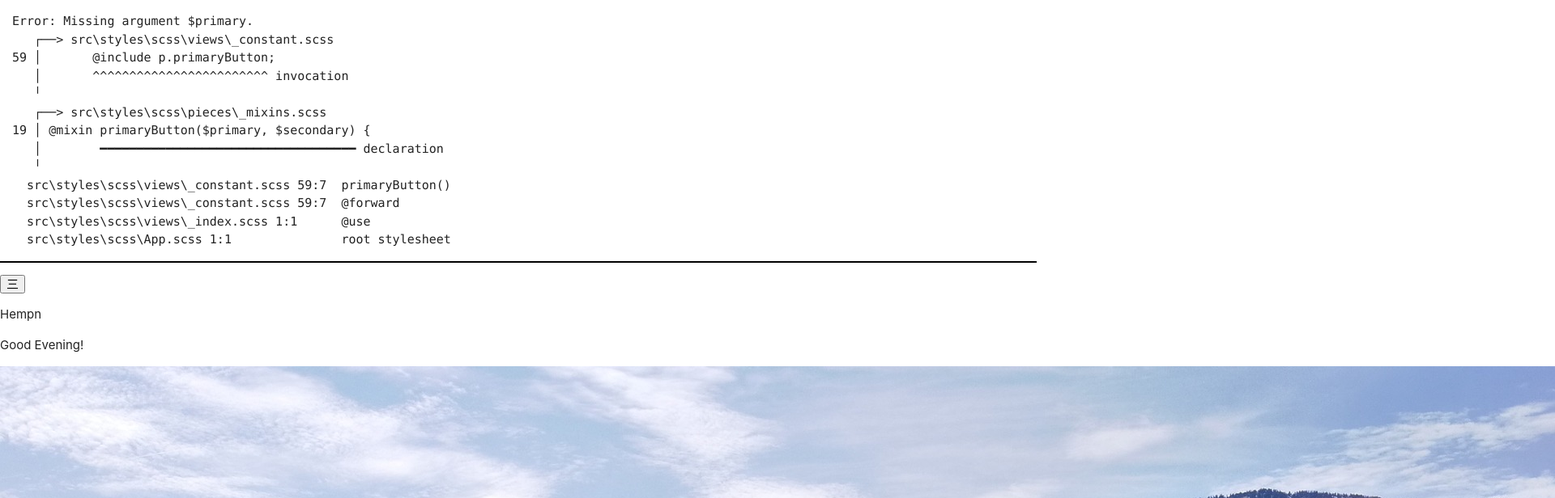
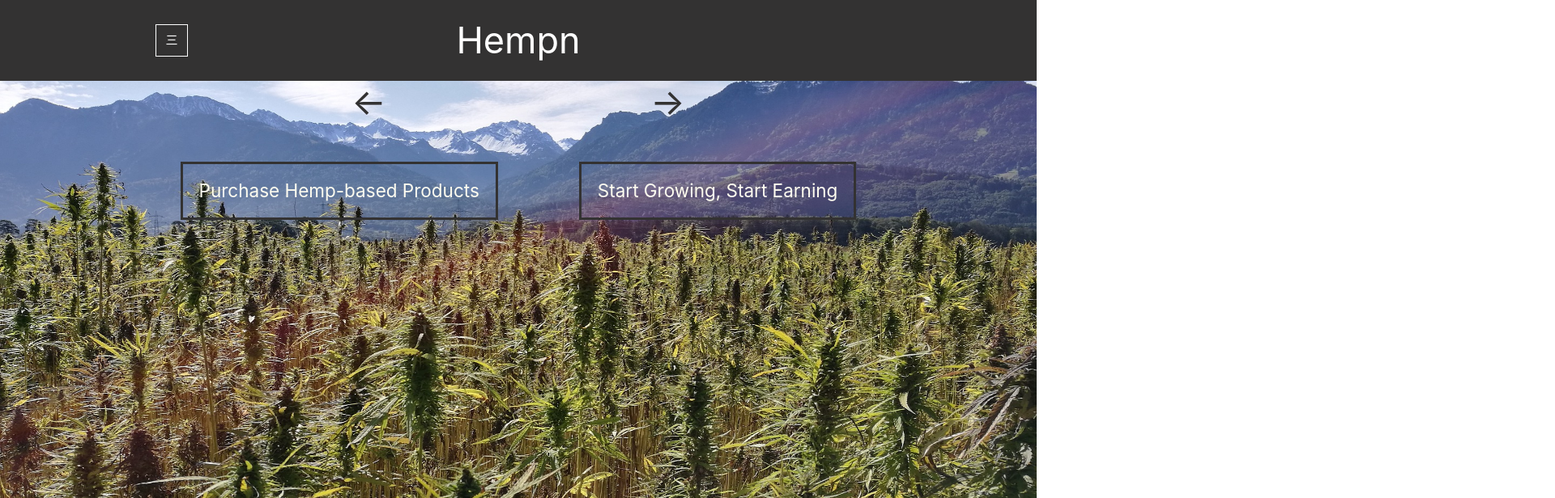
Before and after one commit to HaveringChinese/hempn, a React (Create React App) app: page / in a window 1280 px wide. Shown: the top 616 px of the page at 81% size, 1920 px wide, since content can reach past the window. Built offline with nearby package versions, Linux system fonts and the light colour scheme.

Commit message:
resolve mixins error, login/register error

```diff
--- a/src/components/constant/User.jsx
+++ b/src/components/constant/User.jsx
@@ -3,57 +3,16 @@ import React, {useState} from "react";
 // import ColorfulHemp from "../images/kym-mackinnon-colorful-hemp.jpg";
 
 function User(){
-  const [userAction, setUserAction] = useState("");
-  const [contact, setContact] = useState({
-    fName: "",
-    lName: "",
-    email: ""
-  });
 
-  function handleChange(event){
-    const {name, value} = event.target;
 
-    setContact(prevValue => {
-
-      if(name==="fName"){
-        return {...prevValue, fName: value}
-      } else if (name==="lName"){
-        return {...prevValue, lName: value}
-      } else {
-      return {...prevValue, email: value}
-      }
-    })
-  };
 
   return (
     <div className="login-register">
 
       <div className="user-actions">
-        <button onClick={setUserAction("login")} name="login">Login</button>
-        <button onClick={setUserAction("register")} name="register">Register</button>
+        <button name="login">Login</button>
+        <button name="register">Register</button>
       </div>
-
-      {userAction === "login" && <div className="login">
-        {/* <img src={ColorfulHemp} className="carousel-image" alt="hemp field with colorful sunset background"></img> */}
-        <h1>Login {contact.fName} {contact.lName}</h1>
-        <p>{contact.email}</p>
-        <input name="fName" onChange={handleChange} placeholder="First Name"></input>
-        <input name="lName" onChange={handleChange} placeholder="Last Name"></input>
-        <input name="email" onChange={handleChange} placeholder="Email"></input>
-        <button>Login</button>
-      </div>
-      };
-
-      {userAction === "register" && <div className="register">
-      {/* <img src={Flower} className="carousel-image" alt="child holding single hemp flower into the sun"></img> */}
-      <h1>Register {contact.fName} {contact.lName}</h1>
-      <p>{contact.email}</p>
-      <input name="fName" onChange={handleChange} placeholder="First Name"></input>
-      <input name="lName" onChange={handleChange} placeholder="Last Name"></input>
-      <input name="email" onChange={handleChange} placeholder="Email"></input>
-      <button>Register</button>
-      </div>
-      };
 
     </div>
   )
--- a/src/styles/css/App.css
+++ b/src/styles/css/App.css
@@ -1,24 +1,338 @@
-/* Error: Missing argument $primary.
- *    ,--> src\styles\scss\views\_constant.scss
- * 59 |       @include p.primaryButton;
- *    |       ^^^^^^^^^^^^^^^^^^^^^^^^ invocation
- *    '
- *    ,--> src\styles\scss\pieces\_mixins.scss
- * 19 | @mixin primaryButton($primary, $secondary) {
- *    |        =================================== declaration
- *    '
- *   src\styles\scss\views\_constant.scss 59:7  primaryButton()
- *   src\styles\scss\views\_constant.scss 59:7  @forward
- *   src\styles\scss\views\_index.scss 1:1      @use
- *   src\styles\scss\App.scss 1:1               root stylesheet */
+body {
+  position: relative;
+  margin: 0;
+  min-height: 100vh;
+  min-width: 100vw;
+}
 
-body::before {
-  font-family: "Source Code Pro", "SF Mono", Monaco, Inconsolata, "Fira Mono",
-      "Droid Sans Mono", monospace, monospace;
-  white-space: pre;
-  display: block;
-  padding: 1em;
-  margin-bottom: 1em;
-  border-bottom: 2px solid black;
-  content: "Error: Missing argument $primary.\a    \250c \2500 \2500 > src\\styles\\scss\\views\\_constant.scss\a 59 \2502        @include p.primaryButton;\d\a    \2502        ^^^^^^^^^^^^^^^^^^^^^^^^ invocation\a    \2575 \a    \250c \2500 \2500 > src\\styles\\scss\\pieces\\_mixins.scss\a 19 \2502  @mixin primaryButton($primary, $secondary) {\d\a    \2502         \2501 \2501 \2501 \2501 \2501 \2501 \2501 \2501 \2501 \2501 \2501 \2501 \2501 \2501 \2501 \2501 \2501 \2501 \2501 \2501 \2501 \2501 \2501 \2501 \2501 \2501 \2501 \2501 \2501 \2501 \2501 \2501 \2501 \2501 \2501  declaration\a    \2575 \a   src\\styles\\scss\\views\\_constant.scss 59:7  primaryButton()\a   src\\styles\\scss\\views\\_constant.scss 59:7  @forward\a   src\\styles\\scss\\views\\_index.scss 1:1      @use\a   src\\styles\\scss\\App.scss 1:1               root stylesheet";
+.header-banner {
+  position: fixed;
+  height: 100px;
+  width: 100vw;
+  z-index: 10;
+  display: flex;
+  justify-content: center;
+  align-items: center;
+  background-color: #333232;
 }
+.header-banner .header-banner-text {
+  align-content: center;
+  font-size: 3rem;
+  color: white;
+}
+
+.menu-button {
+  position: absolute;
+  left: 15%;
+  background-color: #333232;
+  width: 40px;
+  height: 40px;
+  color: white;
+  border: solid 1px white;
+}
+.menu-button:hover {
+  background-color: #fffdf0;
+  color: #333232;
+  cursor: pointer;
+}
+
+.menu {
+  position: absolute;
+  left: 0%;
+  top: 100px;
+  display: flex;
+  justify-content: center;
+  align-items: center;
+  align-self: flex-start;
+  flex-direction: column;
+  row-gap: 20px;
+  min-width: 300px;
+  padding: 10px 10px;
+  min-height: fit-content;
+  background-color: #333232;
+}
+.menu .menu-header {
+  font-size: 3rem;
+  color: white;
+}
+.menu button {
+  width: 100%;
+  height: fit-content;
+  font-size: 2rem;
+  background-color: #333232;
+  border: solid white 2px;
+  color: white;
+  border: solid white 2px;
+}
+.menu button:hover {
+  color: #333232;
+  background-color: white;
+  cursor: pointer;
+}
+
+.footer-banner {
+  position: absolute;
+  height: 100px;
+  width: 100vw;
+  z-index: 10;
+  bottom: 0;
+  left: 0;
+  display: flex;
+  justify-content: center;
+  align-items: center;
+  background-color: #333232;
+}
+.footer-banner .footer-banner-text {
+  align-content: center;
+  font-size: 1rem;
+  color: white;
+}
+
+.initial {
+  position: relative;
+  display: grid;
+  grid-template-columns: 1fr 75% 1fr;
+  grid-template-rows: repeat(1fr, auto);
+}
+.initial button {
+  background-color: transparent;
+  border: solid #333232;
+  color: #333232;
+  font-size: 1.5rem;
+  padding: 20px;
+}
+.initial button:hover {
+  cursor: pointer;
+}
+.initial .buttons {
+  display: flex;
+  justify-content: center;
+  align-items: center;
+  align-content: center;
+  z-index: 1;
+  grid-column: 2/3;
+  width: 100%;
+  position: absolute;
+  top: 25%;
+  left: 0%;
+}
+.initial .nav-button {
+  margin: auto 50px auto 50px;
+  color: #fffdf0;
+}
+.initial .nav-button:hover {
+  box-shadow: inset 0 0 0 5px #fffdf0;
+}
+.initial .carousel-buttons {
+  display: flex;
+  justify-content: center;
+  align-items: center;
+  justify-content: space-evenly;
+  align-content: center;
+  margin-left: 10vw;
+  width: 80vw;
+  z-index: 1;
+  position: absolute;
+  top: 10%;
+}
+.initial .carousel-buttons .leftward-button {
+  top: 10%;
+  left: 15%;
+  font-size: 3rem;
+  background-color: transparent;
+  border: none;
+}
+.initial .carousel-buttons .leftward-button:hover {
+  color: white;
+}
+.initial .carousel-buttons .rightward-button {
+  top: 10%;
+  right: 15%;
+  font-size: 3rem;
+  background-color: transparent;
+  border: none;
+}
+.initial .carousel-buttons .rightward-button:hover {
+  color: white;
+}
+@keyframes fadeAway {
+  to {
+    visibility: hidden;
+    width: 0;
+    height: 0;
+  }
+}
+.initial .greeting {
+  position: absolute;
+  top: 0%;
+  right: 37%;
+  width: fit-content;
+  grid-column: 2/3;
+  z-index: 10;
+  animation: fadeAway 0s ease-in 3s;
+  animation-fill-mode: forwards;
+}
+.initial .greeting p {
+  font-size: 1rem;
+  color: white;
+}
+.initial .greeting.hide {
+  display: none;
+}
+@keyframes fadeIn {
+  0% {
+    opacity: 0;
+  }
+  100% {
+    opacity: 1;
+  }
+}
+.initial .carousel-image {
+  grid-column: 1/4;
+  height: 100vh;
+  width: 100vw;
+  z-index: 0;
+  animation: fadeIn;
+  animation-duration: 2s;
+  animation-iteration-count: 1;
+}
+.initial .dark-text {
+  color: #333232;
+}
+.initial .dark-text:hover {
+  box-shadow: inset 0 0 0 5px #333232;
+}
+
+.grow {
+  position: relative;
+  max-width: 100vw;
+  min-height: 100vh;
+  display: grid;
+  grid: repeat(5, 1fr)/repeat(12, 1fr);
+}
+.grow .grow-header {
+  grid-column: 3/9;
+  grid-row: 1/2;
+  margin-top: 100px;
+}
+
+.carousel-container {
+  background-color: #333232;
+  grid-column: 3/10;
+  grid-row: 2/3;
+  width: 100%;
+  height: 100%;
+}
+
+#grow-carousel {
+  display: flex;
+  justify-content: center;
+  align-items: center;
+  max-height: 50vh;
+}
+#grow-carousel img {
+  height: 25vh;
+  width: 25vw;
+}
+
+.calculator-container {
+  grid-column: 3/9;
+  grid-row: 3/4;
+}
+
+.growth-calculator {
+  margin: 5px;
+}
+.growth-calculator button {
+  width: 100%;
+  height: fit-content;
+  margin: 5px;
+  font-size: 2rem;
+  border: solid #333232 2px;
+  background-color: #333232;
+  color: white;
+  font-size: 1.5rem;
+}
+.growth-calculator :hover {
+  background-color: white;
+  color: #333232;
+}
+
+.shop {
+  margin: 0 0;
+  position: relative;
+  top: 100px;
+  display: grid;
+  grid-template-columns: repeat(12, 1fr);
+  grid-template-rows: repeat(3, 100vh);
+}
+.shop main {
+  grid-column: 2/11;
+  grid-row: 2;
+}
+
+.shop-header {
+  position: relative;
+  grid-column: 1/13;
+  grid-row: 1;
+}
+.shop-header .shop-header-image {
+  position: absolute;
+  width: 50vw;
+  height: 50vh;
+  z-index: 0;
+}
+.shop-header .shop-header-text {
+  position: absolute;
+  top: 25%;
+  left: 50%;
+  z-index: 1;
+  color: #333232;
+  font-size: 1.5rem;
+}
+
+.shopping-cart {
+  font-size: 1.5rem;
+}
+
+.product-tile-holder {
+  display: flex;
+  justify-content: center;
+  align-items: center;
+  flex-direction: row;
+  flex-wrap: wrap;
+}
+.product-tile-holder .product-tile {
+  margin: 25px 25px;
+  border: solid #333232 2px;
+  padding: 10px;
+  display: flex;
+  flex-direction: column;
+  align-content: center;
+}
+.product-tile-holder .product-tile h1 {
+  font-size: 1rem;
+}
+.product-tile-holder .product-tile button {
+  width: 100%;
+  height: fit-content;
+  font-size: 2rem;
+  background-color: #333232;
+  border: solid white 2px;
+  color: white;
+}
+.product-tile-holder .product-tile button:hover {
+  color: #333232;
+  background-color: white;
+  cursor: pointer;
+}
+
+.login-register {
+  position: absolute;
+  top: 50%;
+  left: 50%;
+  background-color: #333232;
+  z-index: 5;
+}
+
+/*# sourceMappingURL=App.css.map */
--- a/src/styles/scss/views/_shop.scss
+++ b/src/styles/scss/views/_shop.scss
@@ -60,7 +60,7 @@
     }
 
     & button {
-      @include p.primaryButton(black, white);
+      @include p.primaryButton($textColor, $foundationColor);
     }
 
   }
```
Also changed, not shown: src/components/constant/user-code.jsx (added, +45 -0 lines), src/styles/scss/pieces/_mixins.scss (+8 -1 lines), src/styles/scss/views/_constant.scss (+1 -9 lines), 1 other file (tests, documents, lock files or other folders).
